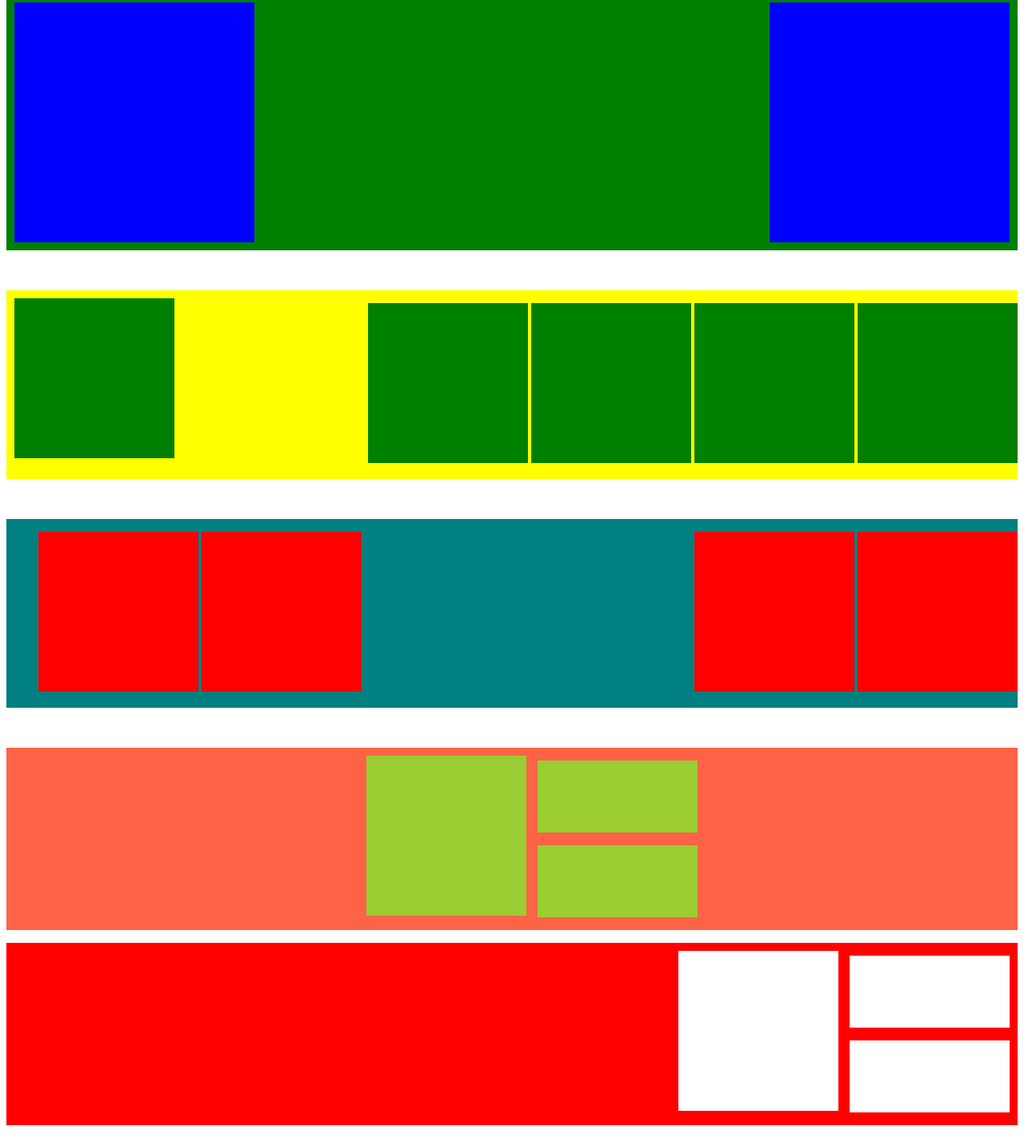
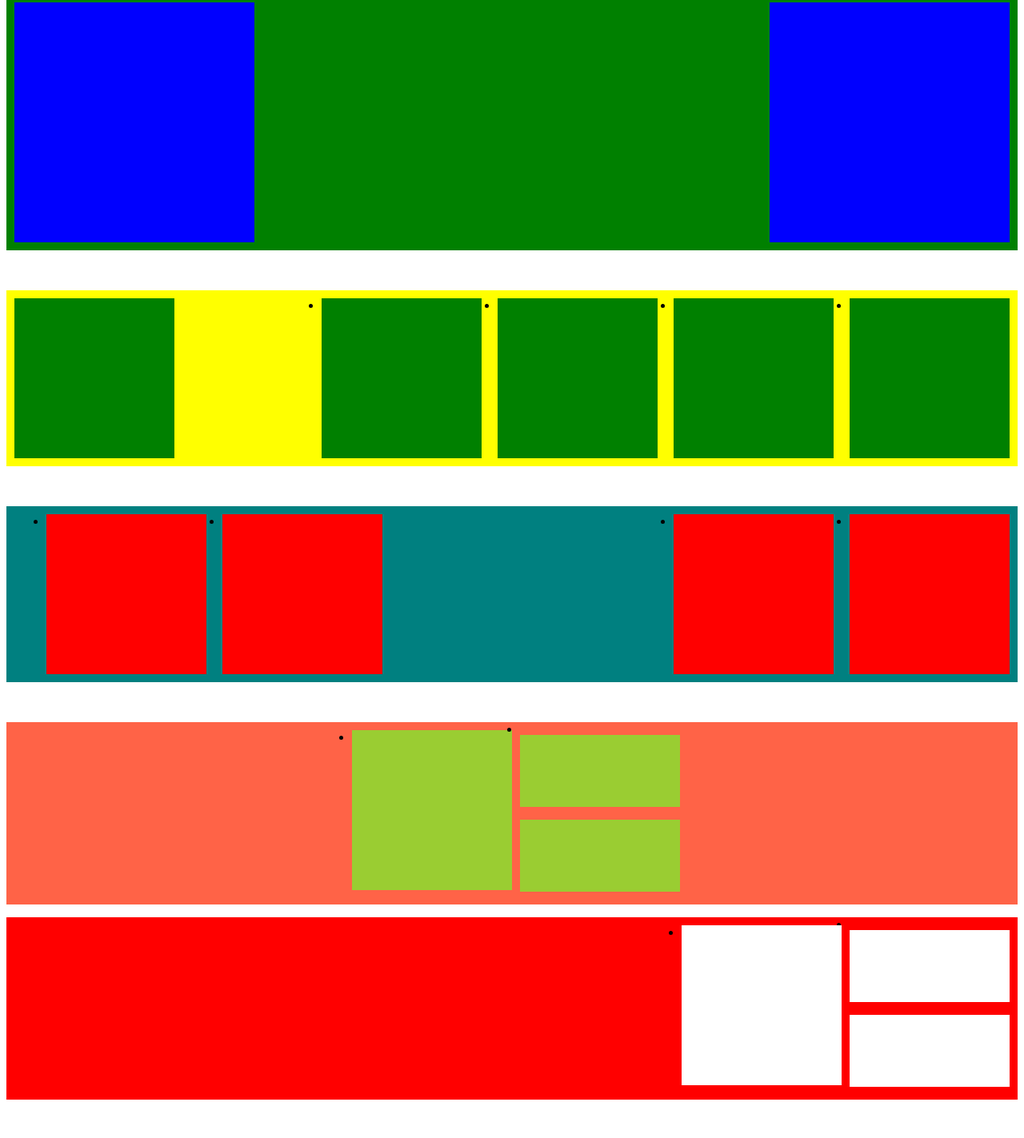
Before and after one commit to DaniilTis/float, a plain HTML site: page index.html in a window 1280 px wide. Shown: the part 15-1438 px from the top of the page at 80% size. After the commit the page ends 1398 px from the top, so only its background shows below. Drawn offline with Linux system fonts and the light colour scheme.

Commit message:
Испавил ошибки

```diff
--- a/css/style.css
+++ b/css/style.css
@@ -25,16 +25,14 @@
 	margin-bottom: 50px;
 }
 
-.nav-list {
+.nav-list li {
+	margin: 10px;
 	float: right;
-}
-
-.nav-list li {
-	display: inline-block;
 	background: green;
 	width: 200px;
 	height: 200px;
 }
+
 .logo-block {
 	margin: 10px;
 	width: 200px;
@@ -48,23 +46,17 @@
 	margin-bottom: 50px;
 }
 
-.section-list {
+.section-list li {
+	margin: 10px;
 	float: left;
-}
-
-.section-list li {
-	display: inline-block;
 	width: 200px;
 	height: 200px;
 	background-color: red;
 }
 
-.section-list-right {
+.section-list-right li {
+	margin: 10px;
 	float: right;
-}
-
-.section-list-right li {
-	display: inline-block;
 	width: 200px;
 	height: 200px;
 	background-color: red;
@@ -72,12 +64,14 @@
 
 footer {
 	background-color: tomato;
-	text-align: center;
 }
-
+.float-container {
+	max-width: 500px;
+	margin: auto;
+}
 .footer-list li {
 	vertical-align: top;
-	display: inline-block;
+	float: left;
 }
 
 .footer-item-title {
@@ -99,13 +93,12 @@ footer {
 
 .container {
 	background-color: red;
-	text-align: right;
 }
 
 .container-list li {
 	margin-right: 10px;
 	vertical-align: top;
-	display: inline-block;
+	float: right;
 }
 .container-img {
 	margin: 10px;
--- a/index.html
+++ b/index.html
@@ -39,6 +39,7 @@
 		<div class="clearfix"></div>
 	</div>
 	<footer>
+		<div class="float-container">
 			<ul class="footer-list">
 				<li class="footer-img "></li>
 				<li>
@@ -46,16 +47,20 @@
 					<p class="footer-item-text"></p>
 				</li>
 			</ul>
+			<div class="clearfix"></div>
+		</div>
 	</footer>
 	<div class="container">
 		<ul class="container-list">
-			<li class="container-img "></li>
 			<li>
 				<p class="container-item-title"></p>
 				<p class="container-item-text"></p>
 			</li>
+			<li class="container-img "></li>
 		</ul>
+		<div class="clearfix"></div>
 	</div>
+
 </body>
 
 </html>
```
Lines whose indentation alone changed are shown as unchanged.
